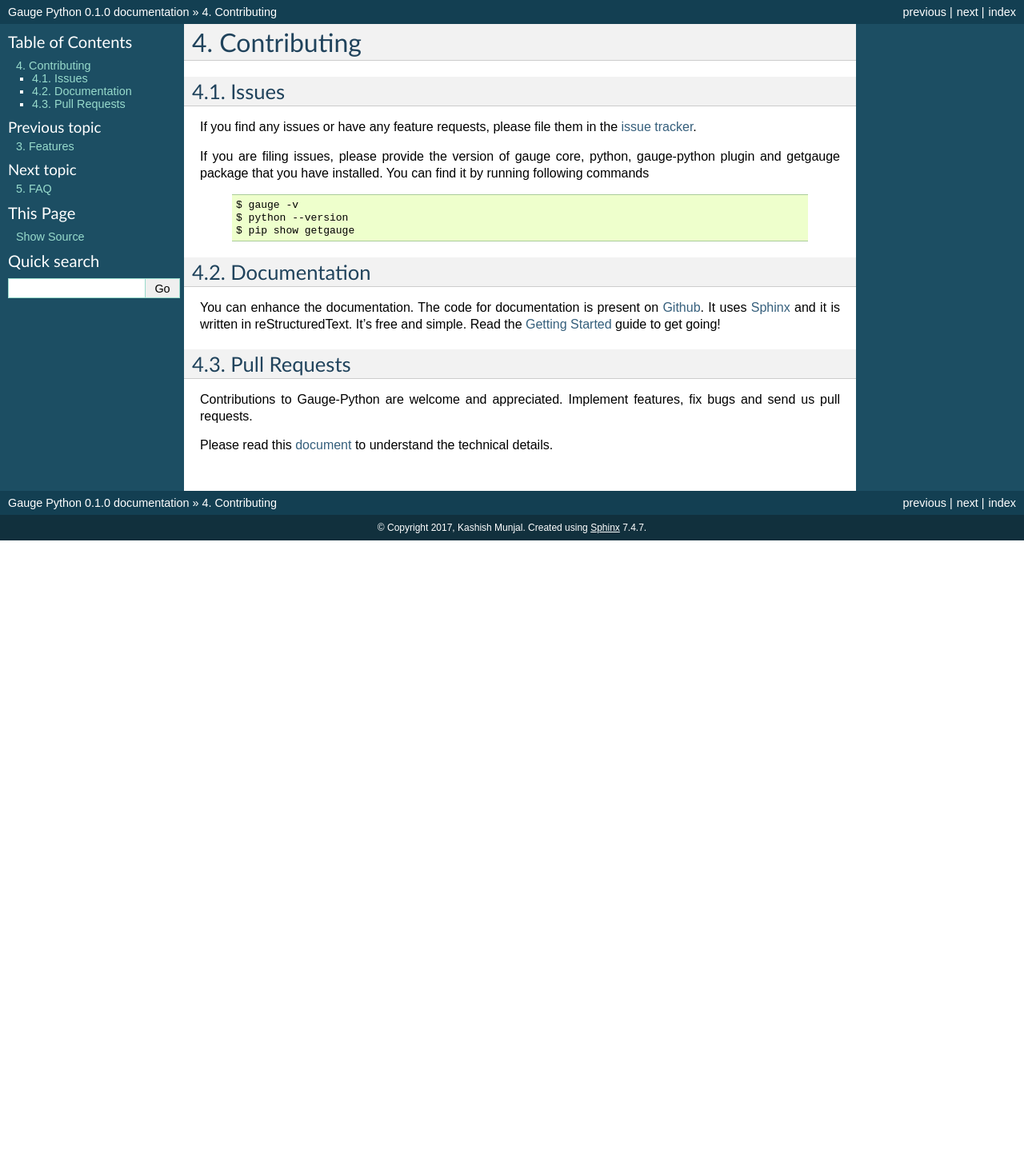
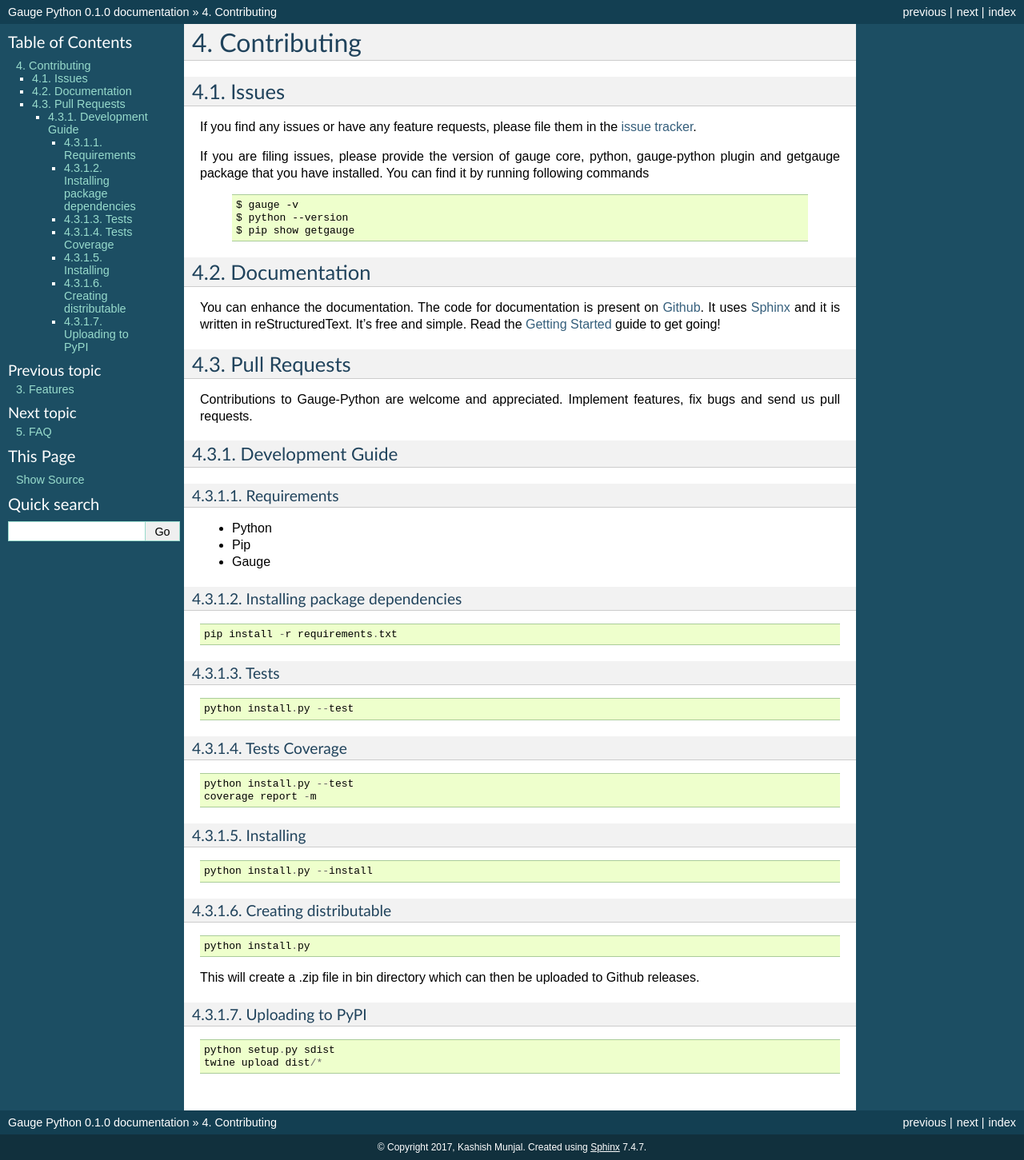
Before and after one commit to getgauge/gauge-python, a Sphinx documentation site: the page built from docs/source/contributing.rst, in a window 1280 px wide. Shown: the whole page at 80% size. Built offline with Sphinx 7.4.7, drawn with Linux system fonts in a browser that asks for light colours; before the commit the page ends 900 px from its top, so only the background shows below that.

Commit message:
Adding development guide to docs

```diff
--- a/README.rst
+++ b/README.rst
@@ -27,7 +27,7 @@ License
 The Gauge-Python is an open-sourced software licensed under the `MIT license`_.
 
 .. _User Docs: https://gauge-python.readthedocs.io
-.. _Setup Guide: https://github.com/kashishm/gauge-python/wiki/Technical-Documentation
+.. _Setup Guide: https://gauge-python.readthedocs.io/en/latest/contributing.html#development-guide
 .. _Examples: https://gauge-python.readthedocs.io/en/latest/getting-started.html#examples
 .. _Contributing: https://gauge-python.readthedocs.io/en/latest/contributing.html
 .. _Gauge: https://github.com/getgauge/gauge
--- a/docs/source/contributing.rst
+++ b/docs/source/contributing.rst
@@ -35,6 +35,59 @@ Pull Requests
 ~~~~~~~~~~~~~
 Contributions to Gauge-Python are welcome and appreciated. Implement features, fix bugs and send us pull requests.
 
-Please read this document_ to understand the technical details.
+Development Guide
+^^^^^^^^^^^^^^^^^
 
-.. _document: https://github.com/kashishm/gauge-python/wiki/Technical-Documentation
+Requirements
+""""""""""""
+
+-  Python
+-  Pip
+-  Gauge
+
+Installing package dependencies
+"""""""""""""""""""""""""""""""
+
+::
+
+    pip install -r requirements.txt
+
+Tests
+"""""
+
+::
+
+    python install.py --test
+
+Tests Coverage
+""""""""""""""
+
+::
+
+    python install.py --test
+    coverage report -m
+
+Installing
+""""""""""
+
+::
+
+    python install.py --install
+
+Creating distributable
+""""""""""""""""""""""
+
+::
+
+    python install.py
+
+This will create a .zip file in bin directory which can then be uploaded
+to Github releases.
+
+Uploading to PyPI
+"""""""""""""""""
+
+::
+
+    python setup.py sdist
+    twine upload dist/*
```
